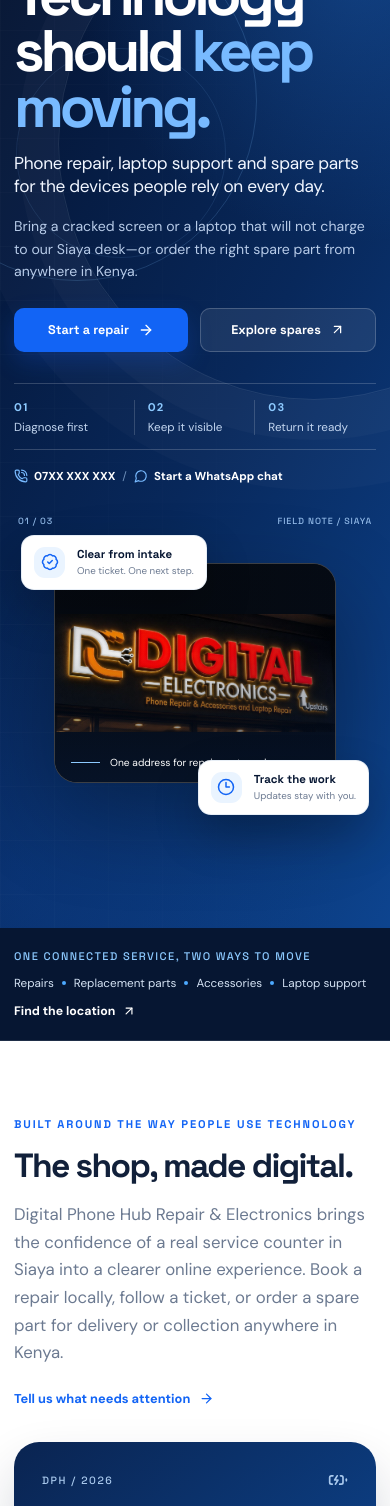
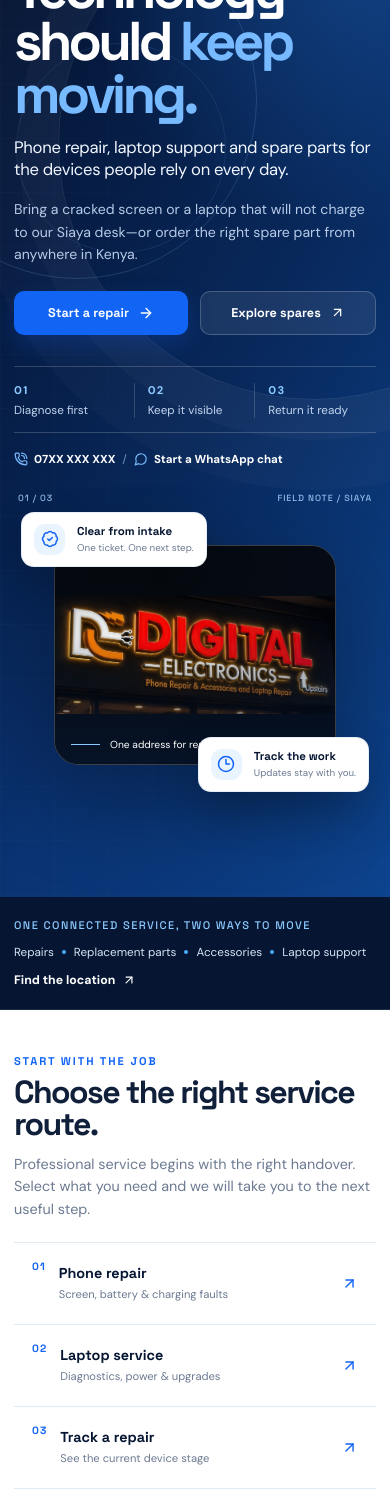
Before and after one commit to Hacker254Mwalo/digishop1, a Next.js app: page / in a window 390 px wide. Shown: the part 200-1706 px from the top of the page. Built offline with nearby package versions, Linux system fonts and the light colour scheme; no server answers.

Commit message:
Polish premium phone-first service experience

```diff
--- a/app/globals.css
+++ b/app/globals.css
@@ -474,3 +474,52 @@
   .header-phone { display: none; }
   .header-actions .button-primary { padding: 10px 9px; font-size: .62rem; }
 }
+
+/* Production service rhythm: tighter desktop hierarchy, clearer routes, lighter Carlcare-style flow. */
+.section { padding: 88px 0; }
+.section-tight { padding: 62px 0; }
+.hero-grid { min-height: 570px; grid-template-columns: .9fr 1.1fr; gap: 54px; padding: 58px 0 70px; }
+.hero-copy h1 { max-width: 540px; font-size: clamp(3.35rem, 5.7vw, 5.25rem); }
+.hero-lead { max-width: 500px; font-size: 1.14rem; }
+.hero-detail { max-width: 470px; font-size: .88rem; }
+.hero-visual { min-height: 405px; }
+.hero-photo-wrap { inset: 20px 0 auto 0; height: 294px; border-radius: 25px; }
+.signal-band-inner { min-height: 64px; }
+.service-console { background: #fff; border-bottom: 1px solid var(--line); }
+.service-console-inner { padding: 55px 0 44px; }
+.service-console-heading { display: grid; grid-template-columns: .85fr 1.15fr; align-items: end; gap: 38px; margin-bottom: 28px; }
+.service-console-heading h2 { margin-top: 8px; font-size: clamp(1.8rem, 3vw, 2.65rem); }
+.service-console-heading p { max-width: 500px; color: var(--muted); font-size: .9rem; line-height: 1.55; }
+.service-console-grid { display: grid; grid-template-columns: repeat(4, 1fr); border-top: 1px solid var(--line); border-bottom: 1px solid var(--line); }
+.service-console-item { display: grid; grid-template-columns: auto 1fr auto; align-items: center; gap: 13px; min-height: 112px; padding: 17px 18px; border-right: 1px solid var(--line); transition: background 180ms var(--ease-out), color 180ms var(--ease-out), transform 180ms var(--ease-out); }
+.service-console-item:last-child { border-right: 0; }
+.service-console-item:hover { background: #f5f9ff; transform: translateY(-2px); }
+.service-console-item strong, .service-console-item small { display: block; }
+.service-console-item strong { color: var(--navy); font-family: 'Space Grotesk'; font-size: .9rem; }
+.service-console-item small { margin-top: 5px; color: var(--muted); font-size: .7rem; line-height: 1.35; }
+.service-console-item > svg { color: var(--blue); }
+.service-console-number { align-self: start; color: var(--blue); font-family: 'Space Grotesk'; font-size: .66rem; letter-spacing: .1em; font-weight: 700; }
+.service-console-foot { display: flex; flex-wrap: wrap; gap: 12px 26px; padding-top: 17px; color: #607089; font-size: .7rem; }
+.service-console-foot > span { display: inline-flex; align-items: center; gap: 8px; }
+@media (max-width: 900px) {
+  .hero-grid { grid-template-columns: 1fr 1fr; gap: 30px; }
+  .service-console-heading { grid-template-columns: 1fr 1fr; gap: 22px; }
+  .service-console-grid { grid-template-columns: repeat(2, 1fr); }
+  .service-console-item:nth-child(2) { border-right: 0; }
+  .service-console-item:nth-child(-n+2) { border-bottom: 1px solid var(--line); }
+}
+@media (max-width: 700px) {
+  .section { padding: 76px 0; }
+  .section-tight { padding: 54px 0; }
+  .hero-grid { grid-template-columns: 1fr; gap: 42px; padding: 50px 0 58px; }
+  .hero-copy h1 { font-size: clamp(3rem, 14vw, 4.15rem); }
+  .hero-lead { font-size: 1.04rem; }
+  .hero-visual { min-height: 330px; }
+  .hero-photo-wrap { height: 220px; }
+  .service-console-inner { padding: 44px 0 36px; }
+  .service-console-heading { grid-template-columns: 1fr; gap: 12px; margin-bottom: 22px; }
+  .service-console-heading h2 { font-size: 2rem; }
+  .service-console-grid { grid-template-columns: 1fr; }
+  .service-console-item, .service-console-item:nth-child(-n+2) { min-height: 82px; border-right: 0; border-bottom: 1px solid var(--line); }
+  .service-console-item:last-child { border-bottom: 0; }
+}
--- a/app/page.tsx
+++ b/app/page.tsx
@@ -77,6 +77,19 @@
         </div>
       </section>
 
+      <section className="service-console" aria-label="Choose a Digital Phone Hub service">
+        <div className="container service-console-inner">
+          <div className="service-console-heading"><div><div className="eyebrow">Start with the job</div><h2>Choose the right service route.</h2></div><p>Professional service begins with the right handover. Select what you need and we will take you to the next useful step.</p></div>
+          <div className="service-console-grid">
+            <Link href="/book?device=phone" className="service-console-item"><span className="service-console-number">01</span><span><strong>Phone repair</strong><small>Screen, battery & charging faults</small></span><ArrowUpRight size={17} /></Link>
+            <Link href="/book?device=laptop" className="service-console-item"><span className="service-console-number">02</span><span><strong>Laptop service</strong><small>Diagnostics, power & upgrades</small></span><ArrowUpRight size={17} /></Link>
+            <Link href="/track" className="service-console-item"><span className="service-console-number">03</span><span><strong>Track a repair</strong><small>See the current device stage</small></span><ArrowUpRight size={17} /></Link>
+            <Link href="/shop" className="service-console-item"><span className="service-console-number">04</span><span><strong>Order spare parts</strong><small>Delivery or collection in Kenya</small></span><ArrowUpRight size={17} /></Link>
+          </div>
+          <div className="service-console-foot"><span><span className="trust-dot" /> Real service desk in Siaya</span><span>Parts supplied across Kenya</span><span>WhatsApp updates</span></div>
+        </div>
+      </section>
+
       <section className="section intro-section">
         <div className="container intro-grid">
           <div className="section-heading intro-heading"><div className="eyebrow">Built around the way people use technology</div><h2>The shop, made digital.</h2><p>Digital Phone Hub Repair & Electronics brings the confidence of a real service counter in Siaya into a clearer online experience. Book a repair locally, follow a ticket, or order a spare part for delivery or collection anywhere in Kenya.</p><Link href="/book" className="text-link">Tell us what needs attention <ArrowRight size={15} /></Link></div>
@@ -86,24 +99,24 @@
 
       <section className="section service-section" id="services">
         <div className="container">
-          <div className="section-heading section-heading-wide"><div className="eyebrow">What we take care of</div><h2>Three ways to move forward.</h2><p>Whether you need a repair, a replacement part or a more reliable setup, the same standard follows the work: clear information, careful checks and a practical next step.</p></div>
+          <div className="section-heading section-heading-wide"><div className="eyebrow">What we take care of</div><h2>From problem to working device.</h2><p>Start with the problem, then follow the clearest route to a working device. We diagnose before we recommend, confirm the right part, and keep the next decision visible.</p></div>
           <div className="service-grid service-grid-premium">
-            <article className="service-card"><div><div className="service-top"><span className="service-icon"><Smartphone size={22} /></span><span className="service-index">01 / Repair</span></div><h3>Phone repair</h3><p>Screen replacement, charging faults, battery changes, software issues and everyday smartphone problems handled with a proper intake and diagnosis.</p></div><Link href="/book?device=phone" className="service-link">Book phone service <ArrowRight size={15} /></Link></article>
-            <article className="service-card"><div><div className="service-top"><span className="service-icon"><Laptop size={22} /></span><span className="service-index">02 / Support</span></div><h3>Laptop solutions</h3><p>Diagnostics, charging problems, keyboard issues, storage upgrades and practical laptop support for work, study and home.</p></div><Link href="/book?device=laptop" className="service-link">Book laptop service <ArrowRight size={15} /></Link></article>
-            <article className="service-card"><div><div className="service-top"><span className="service-icon"><Wrench size={22} /></span><span className="service-index">03 / Supply</span></div><h3>Spares & accessories</h3><p>Browse phone screens, charging ports, batteries, laptop spares and useful accessories. Ask the team to confirm fit before you order.</p></div><Link href="/shop" className="service-link">Open the catalog <ArrowRight size={15} /></Link></article>
+            <article className="service-card"><div><div className="service-top"><span className="service-icon"><Smartphone size={22} /></span><span className="service-index">01 / Repair</span></div><h3>Phone repairs</h3><p>Screen replacement, charging faults, battery changes, software issues and everyday smartphone problems handled through a proper intake and diagnosis.</p></div><Link href="/book?device=phone" className="service-link">Start phone repair <ArrowRight size={15} /></Link></article>
+            <article className="service-card"><div><div className="service-top"><span className="service-icon"><Laptop size={22} /></span><span className="service-index">02 / Support</span></div><h3>Laptop repairs</h3><p>Diagnostics, charging problems, keyboard issues, storage upgrades and practical laptop support for work, study and home.</p></div><Link href="/book?device=laptop" className="service-link">Start laptop service <ArrowRight size={15} /></Link></article>
+            <article className="service-card"><div><div className="service-top"><span className="service-icon"><Wrench size={22} /></span><span className="service-index">03 / Supply</span></div><h3>Spares & accessories</h3><p>Browse phone screens, charging ports, batteries, laptop spares and useful accessories. Ask the team to confirm fit before you order.</p></div><Link href="/shop" className="service-link">Find your part <ArrowRight size={15} /></Link></article>
           </div>
         </div>
       </section>
 
       <section className="section split-section process-section">
         <div className="container split-grid">
-          <div className="split-copy"><div className="eyebrow">A better service signal</div><h2>Less guessing. More visibility.</h2><p>The digital flow is designed to reduce back-and-forth, not replace the people doing the work. Put the fault in writing, keep the ticket close and know what stage comes next.</p><ul className="check-list"><li><CheckCircle2 size={17} /> A reference number created at intake</li><li><CheckCircle2 size={17} /> Diagnostics before parts or repair work</li><li><CheckCircle2 size={17} /> Updates that move through WhatsApp</li><li><CheckCircle2 size={17} /> Pricing and fit discussed in clear terms</li></ul><Link href="/track" className="button button-dark" style={{ width: "fit-content" }}>Track a device <ArrowRight size={15} /></Link></div>
+          <div className="split-copy"><div className="eyebrow">The route to a solution</div><h2>A clear route from problem to solution.</h2><p>The digital flow reduces back-and-forth without replacing the people doing the work. Share the fault, receive a reference, see the stage and make the next decision with context.</p><ul className="check-list"><li><CheckCircle2 size={17} /> A reference number created at intake</li><li><CheckCircle2 size={17} /> Diagnostics before parts or repair work</li><li><CheckCircle2 size={17} /> Updates that move through WhatsApp</li><li><CheckCircle2 size={17} /> Pricing and fit discussed in clear terms</li></ul><Link href="/track" className="button button-dark" style={{ width: "fit-content" }}>Track a device <ArrowRight size={15} /></Link></div>
           <div className="service-standard-panel process-panel"><div className="standard-panel-header"><span className="float-icon"><Microscope size={18} /></span><div><div className="eyebrow">The service sequence</div><h3>A digital thread from fault to handover.</h3></div></div><div className="standard-row"><span className="standard-number">01</span><div><strong>Describe the device</strong><span>Tell us the model, the fault and what changed. The first message is already useful.</span></div></div><div className="standard-row"><span className="standard-number">02</span><div><strong>See the current stage</strong><span>Use your DPH ticket to follow received, diagnostics, repair and ready for pickup.</span></div></div><div className="standard-row"><span className="standard-number">03</span><div><strong>Make the next decision</strong><span>We confirm compatibility, parts, timing and collection before work moves ahead.</span></div></div></div>
         </div>
       </section>
 
       <section className="section gallery-section">
-        <div className="container"><div className="section-heading section-heading-wide"><div className="eyebrow">Real place. Digital access.</div><h2>See the standard behind the screen.</h2><p>The storefront, technician counter and parts display are real. The digital layer simply makes it easier to arrive prepared.</p></div><div className="gallery-grid">{gallery.map((item) => <article className="gallery-card" key={item.src}><img src={item.src} alt={item.alt} /><div className="gallery-content"><div className="eyebrow">{item.label}</div><h3>{item.title}</h3><p>{item.description}</p></div></article>)}</div></div>
+        <div className="container"><div className="section-heading section-heading-wide"><div className="eyebrow">Real place. Digital access.</div><h2>See the work behind the service.</h2><p>The storefront, technician counter and parts display are real. The digital layer simply makes it easier to arrive prepared.</p></div><div className="gallery-grid">{gallery.map((item) => <article className="gallery-card" key={item.src}><img src={item.src} alt={item.alt} /><div className="gallery-content"><div className="eyebrow">{item.label}</div><h3>{item.title}</h3><p>{item.description}</p></div></article>)}</div></div>
       </section>
 
       <section className="section faq-section" id="faq">
```
